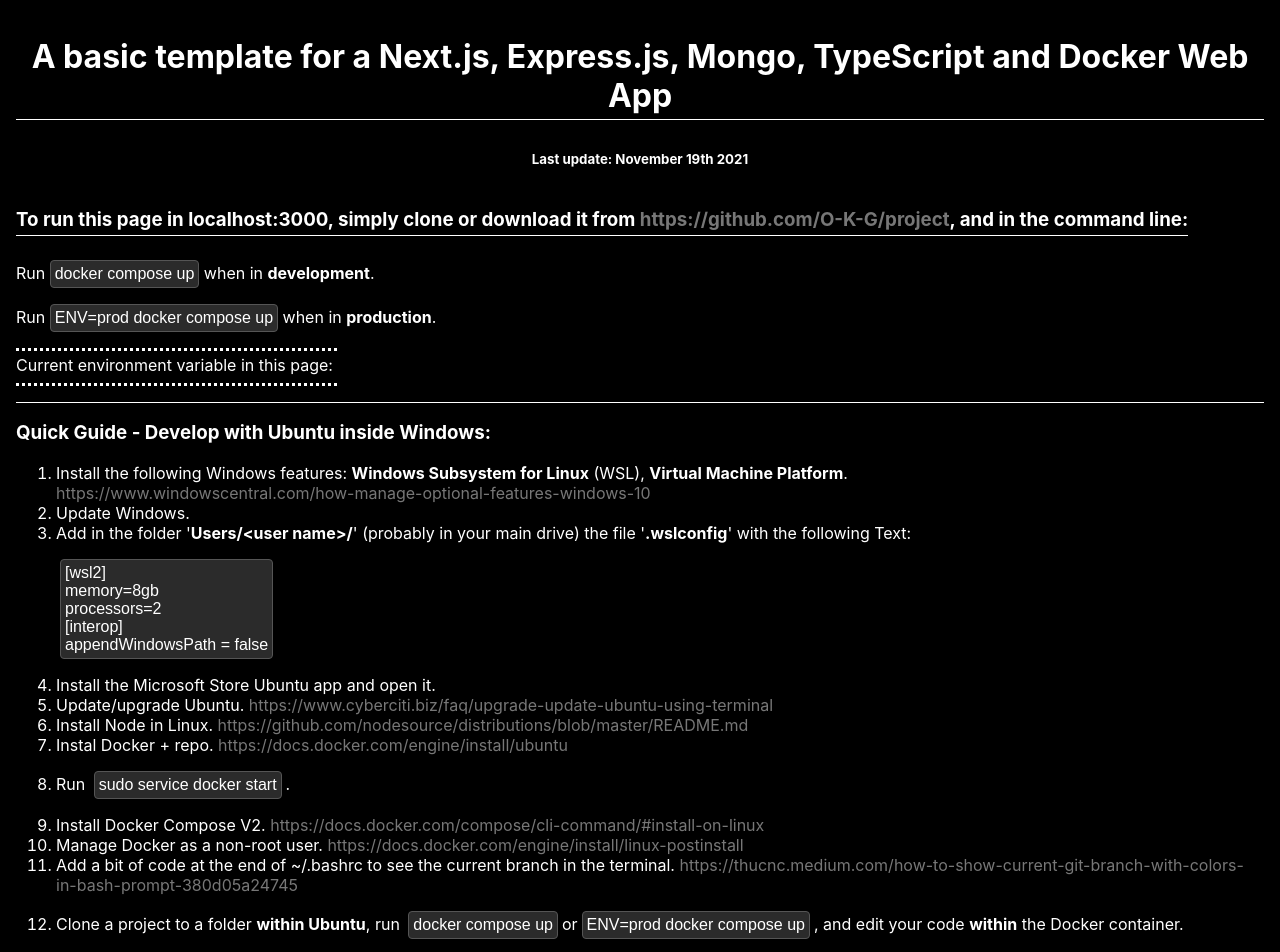
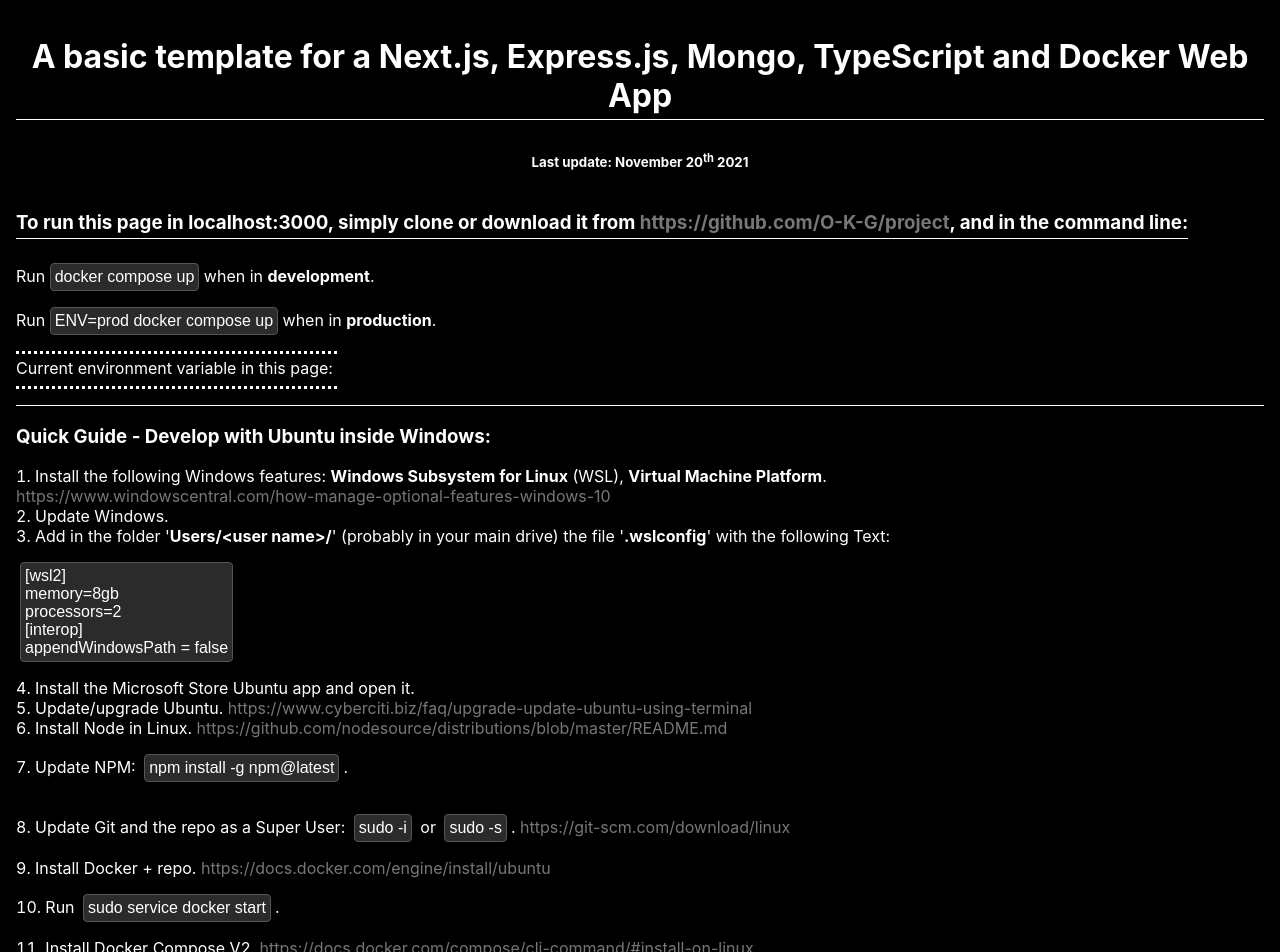
Before and after one commit to O-K-G/Basic-Template, a Next.js app in the folder frontend/: page / in a window 1280 px wide. Shown: the top 952 px of the page. Built offline with nearby package versions, Linux system fonts and the light colour scheme.

Commit message:
update: Content.

```diff
--- a/frontend/pages/index.tsx
+++ b/frontend/pages/index.tsx
@@ -1,6 +1,6 @@
 import type { NextPage } from "next";
 import classes from "../styles/Home.module.css";
-const { mainTitle, title, titleText, divider, code, listCode, caption } = classes;
+const { mainTitle, title, titleText, divider, code, listCode, caption, list } = classes;
 
 const Home: NextPage = ({ ENV }: any) => {
 
@@ -17,7 +17,7 @@
           <div className={title}>
             <h1 className={titleText}>A basic template for a Next.js, Express.js, Mongo, TypeScript and Docker Web App</h1>
             <div className={divider} />
-            <h5>Last update: November 19th 2021</h5>
+            <h5>Last update: November 20<sup>th</sup> 2021</h5>
           </div>
         </div>
       </main>
@@ -35,7 +35,7 @@
 
       <section>
         <h3>Quick Guide - Develop with Ubuntu inside Windows:</h3>
-        <ol>
+        <ol className={list}>
           <li>Install the following Windows features: <b>Windows Subsystem for Linux</b> (WSL), <b>Virtual Machine Platform</b>.</li> <a target="_blank" href="https://www.windowscentral.com/how-manage-optional-features-windows-10" rel="noopener noreferrer">https://www.windowscentral.com/how-manage-optional-features-windows-10</a>
           <li>Update Windows.</li>
           <li>Add in the folder '<b>{"Users/<user name>/"}</b>' (probably in your main drive) the file '<b>.wslconfig</b>' with the following Text:<br></br>
@@ -51,12 +51,15 @@
           <li>Install the Microsoft Store Ubuntu app and open it.</li>
           <li>Update/upgrade Ubuntu. <a target="_blank" href="https://www.cyberciti.biz/faq/upgrade-update-ubuntu-using-terminal" rel="noopener noreferrer">https://www.cyberciti.biz/faq/upgrade-update-ubuntu-using-terminal</a></li>
           <li>Install Node in Linux. <a target="_blank" href="https://github.com/nodesource/distributions/blob/master/README.md" rel="noopener noreferrer">https://github.com/nodesource/distributions/blob/master/README.md</a></li>
-          <li>Instal Docker + repo. <a target="_blank" href="https://docs.docker.com/engine/install/ubuntu" rel="noopener noreferrer">https://docs.docker.com/engine/install/ubuntu</a></li>
+          <li>Update NPM: <button onClick={copyToClipboard} className={listCode}>npm install -g npm@latest</button>.</li>
+          <li>Update Git and the repo as a Super User: <button onClick={copyToClipboard} className={listCode}>sudo -i</button> or <button onClick={copyToClipboard} className={listCode}>sudo -s</button>. <a target="_blank" href="https://git-scm.com/download/linux" rel="noopener noreferrer">https://git-scm.com/download/linux</a></li>
+          <li>Install Docker + repo. <a target="_blank" href="https://docs.docker.com/engine/install/ubuntu" rel="noopener noreferrer">https://docs.docker.com/engine/install/ubuntu</a></li>
           <li>Run <button onClick={copyToClipboard} className={listCode}>sudo service docker start</button>.</li>
           <li>Install Docker Compose V2. <a target="_blank" href="https://docs.docker.com/compose/cli-command/#install-on-linux" rel="noopener noreferrer">https://docs.docker.com/compose/cli-command/#install-on-linux</a></li>
           <li>Manage Docker as a non-root user. <a target="_blank" href="https://docs.docker.com/engine/install/linux-postinstall" rel="noopener noreferrer">https://docs.docker.com/engine/install/linux-postinstall</a></li>
           <li>Add a bit of code at the end of ~/.bashrc to see the current branch in the terminal. <a target="_blank" href="https://thucnc.medium.com/how-to-show-current-git-branch-with-colors-in-bash-prompt-380d05a24745" rel="noopener noreferrer">https://thucnc.medium.com/how-to-show-current-git-branch-with-colors-in-bash-prompt-380d05a24745</a></li>
-          <li>Clone a project to a folder <b>within Ubuntu</b>, run <button onClick={copyToClipboard} className={listCode}>docker compose up</button>or<button onClick={copyToClipboard} className={listCode}>ENV=prod docker compose up</button>, and edit your code <b>within</b> the Docker container.</li>
+          <li>Clone a project to a folder <b>within Ubuntu</b>, and set one of the credentials helpers, like 'store' for example. <a target="_blank" href="https://git-scm.com/docs/git-credential-store" rel="noopener noreferrer">https://git-scm.com/docs/git-credential-store</a></li>
+          <li>Run <button onClick={copyToClipboard} className={listCode}>docker compose up</button>or<button onClick={copyToClipboard} className={listCode}>ENV=prod docker compose up</button>, and edit your code <b>within</b> the Docker container.</li>
         </ol>
       </section>
 
--- a/frontend/styles/Home.module.css
+++ b/frontend/styles/Home.module.css
@@ -68,3 +68,8 @@
   width: fit-content;
   padding: 0.25rem 0 0.50rem 0;
 }
+
+.list {
+  padding-left: 0;
+  list-style-position: inside;
+}
```
